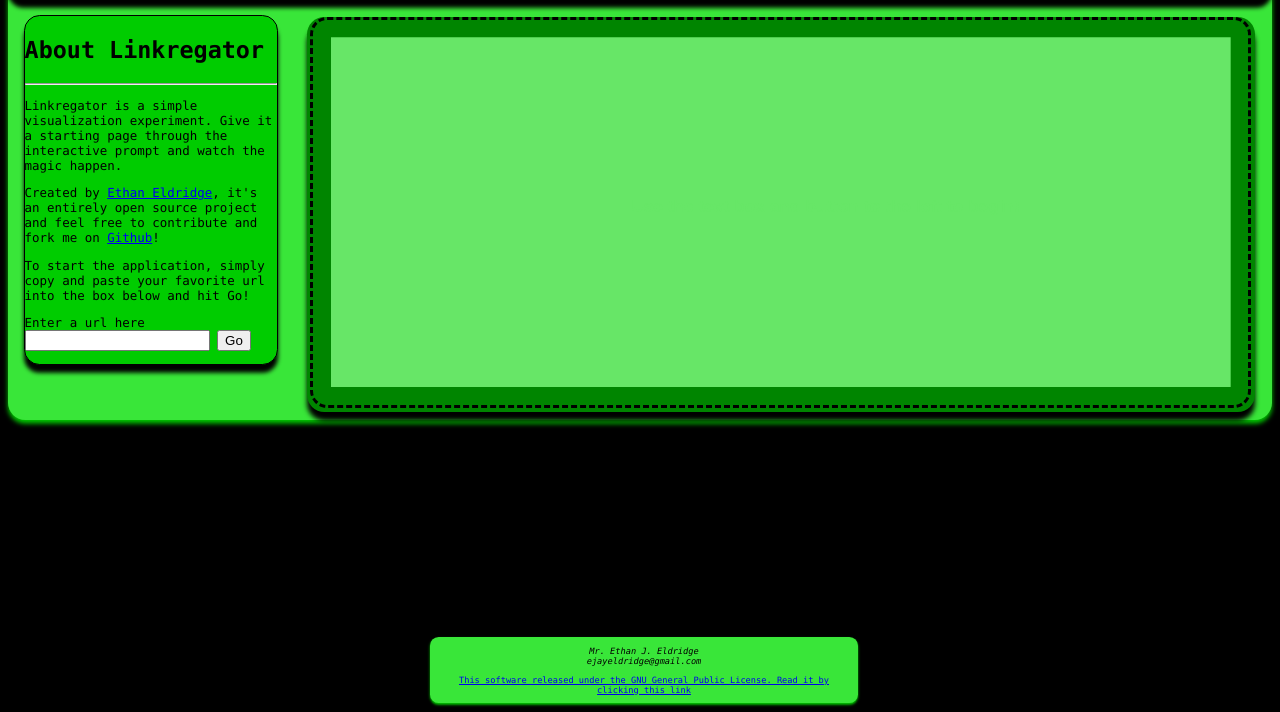
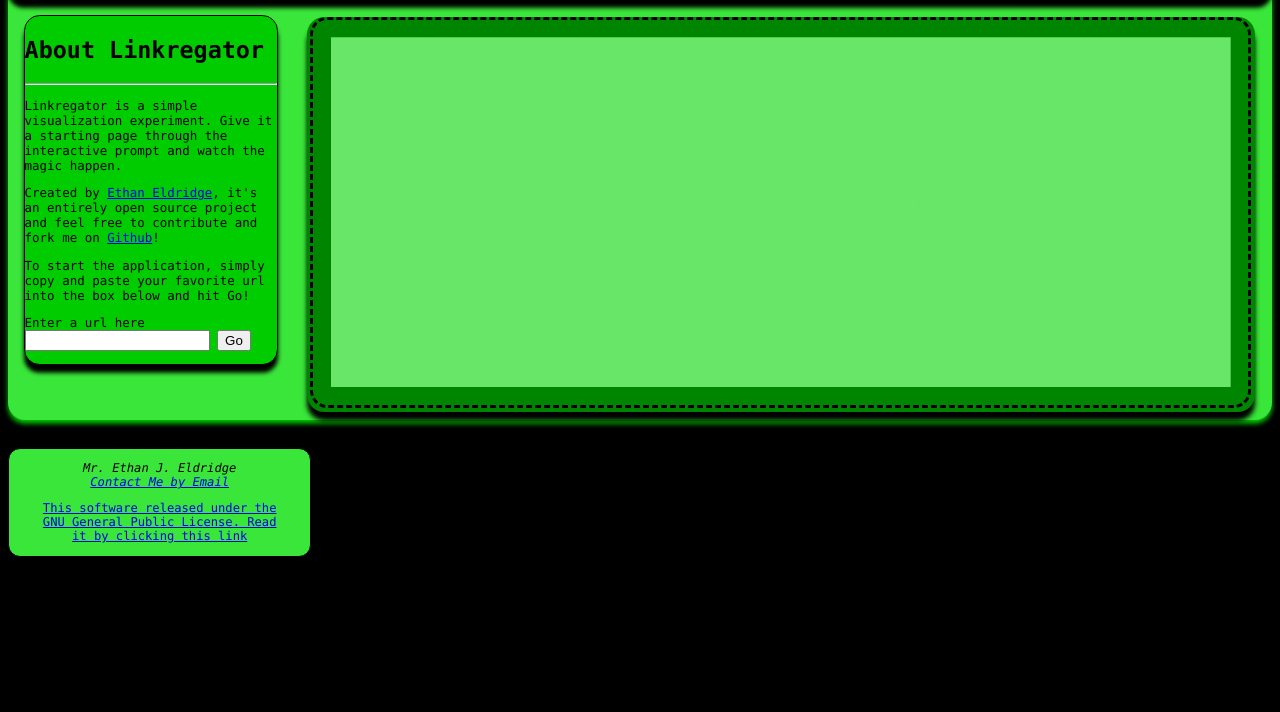
Before and after one commit to EJEHardenberg/Linkregater, a plain HTML site: page index.html in a window 1280 px wide. Shown: the part 88-800 px from the top of the page. Drawn offline with Linux system fonts and the light colour scheme.

Commit message:
Moved Contact me from being a footer to just being a block on the page

```diff
--- a/index.html
+++ b/index.html
@@ -49,15 +49,15 @@
 				<canvas id="canvas" width="900px" height="350"></canvas>
 			</div>
 
-			<footer id="footer">
+			<div id="footer">
 				<address>
 					Mr. Ethan J. Eldridge<br/>
-					ejayeldridge@gmail.com<br/>
+					<a href="mailto:ejayeldridge@gmail.com">Contact Me by Email</a><br/>
 				</address>
 				<p>
 					<a href="http://www.gnu.org/licenses/gpl-3.0.txt">This software released under the GNU General Public License. Read it by clicking this link</a>
 				</p>
-			</footer>
+			</div>
 		</div>
 
 		<script type="text/javascript" src="main.js"></script>
--- a/main.js
+++ b/main.js
@@ -186,7 +186,7 @@ function determineNodeLocations(){
 			}
 		}
 		sectorSpace[currentDepth] = (cWidth-nodeSize)/(numNodes+1);
-		nodes
+
 		//hop through the nodes in the same order as we counted them
 		var nodeNumber = 1;
 		for( var j = 0; j < nodes.length-1; j++){
@@ -194,7 +194,7 @@ function determineNodeLocations(){
 				loc = new tuple();
 				loc.y = startY + nodes[j].depth * levelSpace;
 				loc.x = nodeNumber*sectorSpace[currentDepth]
-				locations[nodes[j].url] = loc;
+				locations[nodes[j].id] = loc;
 				nodeNumber++;
 			}
 		}
@@ -223,9 +223,9 @@ function drawGraph(){
 
 	//For each node place a circle down and draw a path to its parent
 	for (var i = nodes.length - 1; i >= 0; i--) {
-		if(typeof (locations[nodes[i].url]) != 'undefined'){
-			var x =locations[nodes[i].url].x
-			var y = locations[nodes[i].url].y
+		if(typeof (locations[nodes[i].id]) != 'undefined'){
+			var x =locations[nodes[i].id].x
+			var y = locations[nodes[i].id].y
 			context.arc(x, y, nodeSize, 0, 2 * Math.PI, false);
 			context.stroke();
 		}else{
--- a/style.css
+++ b/style.css
@@ -44,20 +44,19 @@ body{
 	width: 100%;
 }
 #footer{
-	font-size: 50%;
+	font-size: 70%;
 	text-align: center;
 
-	clear: both;
-	position: absolute;
-	bottom: 0;
+	float: left;
+	width: 20%;
+
 	margin-top: 3em;
-	margin-right: 33%;
-	margin-left: 33%;
 	margin-bottom: 1em;
+	border: thin solid black;
 
 	background-color: #39E639;
 	border-radius: 1em;
-	box-shadow: 0em 0.2em 0.3em #00CC00;
+	box-shadow: 0.0em 0.5em 0.3em #000000;
 	padding-right: 2em;
 	padding-left: 2em;
 	padding-top: 1em;
```
